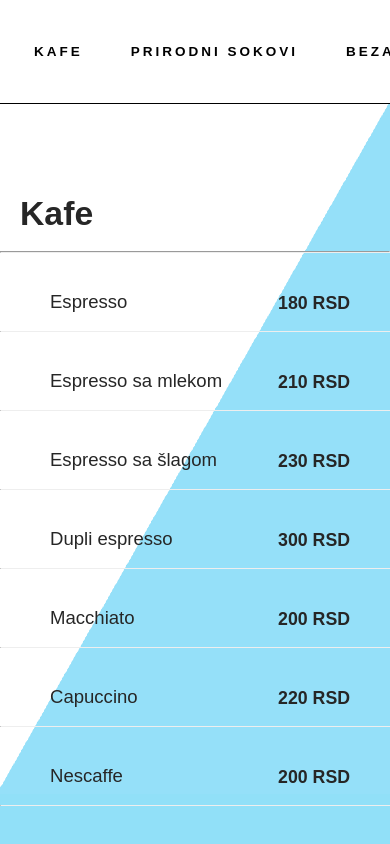
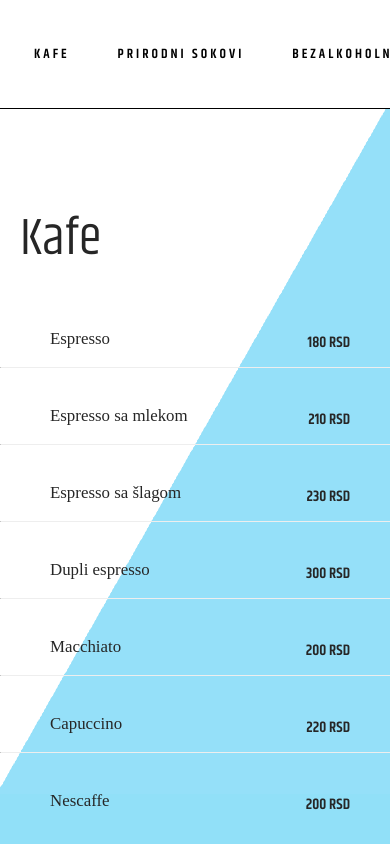
Before and after one commit to NoubisServices/Plazabar-menu, a plain HTML site: page index/index.html in a window 390 px wide. Drawn offline with Linux system fonts and the light colour scheme.

Commit message:
Latest version

```diff
--- a/Pages/homeClickScreen.html
+++ b/index/index.html
@@ -1,9 +1,20 @@
 <!DOCTYPE html>
 <html>
   <head>
-    <link rel="stylesheet" href="stylesClick.css" />
+
     <title>Page Title</title>
     <meta name="viewport" content="width=device-width, initial-scale=1">
+    <link href="https://fonts.googleapis.com/css2?family=Roboto:wght@400;700&display=swap" rel="stylesheet">
+
+    <!-- Google Fonts -->
+    <link rel="preconnect" href="https://fonts.googleapis.com">
+    <link rel="preconnect" href="https://fonts.gstatic.com" crossorigin>
+    <link href="https://fonts.googleapis.com/css2?family=Khand:wght@300;400;500;600;700&display=swap" rel="stylesheet">
+    <link rel="preconnect" href="https://fonts.googleapis.com">
+    <link rel="preconnect" href="https://fonts.gstatic.com" crossorigin>
+    <link href="https://fonts.googleapis.com/css2?family=Gloria+Hallelujah&display=swap" rel="stylesheet">
+
+    <link rel="stylesheet" href="../style/style.css" />
   </head>
 
   <body>
@@ -541,145 +552,7 @@
     </div>
 
 
-      <!-- <div id="Pizza">
-        <p class="Naslov">Pizza</p>
-        <hr class="lineCategory" />
 
-        <div class="borderClass">
-          <div class="parentHrana">
-            <div class="childName">
-              <p>Sa pečurkama</p>
-            </div>
-            <div class="childSize">
-              <p>(32cm)</p>
-              <p>(52cm)</p>
-            </div>
-            <div class="childCost">
-              <p>880 RSD</p>
-              <p>1800 RSD</p>
-            </div>
-          </div>
-          <div class="Opis">
-            <p>
-              (kečap,šunka,sir,pečurke,masline)<br />
-              ketchup,ham,cheese,mushrooms,olivas
-            </p>
-          </div>
-        </div>
-
-        <div class="borderClass">
-          <div class="parentHrana">
-            <div class="childName">
-              <p>Mešana</p>
-            </div>
-            <div class="childSize">
-              <p>(32cm)</p>
-              <p>(52cm)</p>
-            </div>
-            <div class="childCost">
-              <p>940 RSD</p>
-              <p>1850 RSD</p>
-            </div>
-          </div>
-          <div class="Opis">
-            <p>
-              (kečap,šunka,sir,pečurke,paprika)<br />
-              ketchup,ham,cheese,mushrooms,pepper
-            </p>
-          </div>
-        </div>
-
-        <div class="borderClass">
-          <div class="parentHrana">
-            <div class="childName">
-              <p>Domaća</p>
-            </div>
-            <div class="childSize">
-              <p>(32cm)</p>
-              <p>(52cm)</p>
-            </div>
-            <div class="childCost">
-              <p>930 RSD</p>
-              <p>1830 RSD</p>
-            </div>
-          </div>
-          <div class="Opis">
-            <p>
-              (kečap,šunka,sir,jaje,paprika,crni luk,pavlaka)<br />
-              ketchup,ham,cheese,egg,pepper,onion, sour cream
-            </p>
-          </div>
-        </div>
-
-        <div class="borderClass">
-          <div class="parentHrana">
-            <div class="childName">
-              <p>Gurmanska</p>
-            </div>
-            <div class="childSize">
-              <p>(32cm)</p>
-              <p>(52cm)</p>
-            </div>
-            <div class="childCost">
-              <p>980 RSD</p>
-              <p>2050 RSD</p>
-            </div>
-          </div>
-          <div class="Opis">
-            <p>
-              (kečap,šunka,kulen, dimnjeni vrat,sir,jaje,)<br />
-              ketchup,ham,sausage, smoke spare ribs,egg
-            </p>
-          </div>
-        </div>
-
-        <div class="borderClass">
-          <div class="parentHrana">
-            <div class="childName">
-              <p>Sa tunjevinom</p>
-            </div>
-            <div class="childSize">
-              <p>(32cm)</p>
-              <p>(52cm)</p>
-            </div>
-            <div class="childCost">
-              <p>980 RSD</p>
-              <p>1980 RSD</p>
-            </div>
-          </div>
-          <div class="Opis">
-            <p>
-              (kečap,šunka,sir,tunjevina, luk)<br />
-              ketchup,ham,cheese,tuna,garlic
-            </p>
-          </div>
-        </div>
-
-        <div class="borderClass">
-          <div class="parentHrana">
-            <div class="childName">
-              <p>Vegeterijana</p>
-            </div>
-            <div class="childSize">
-              <p>(32cm)</p>
-              <p>(52cm)</p>
-            </div>
-            <div class="childCost">
-              <p>950 RSD</p>
-              <p>1890 RSD</p>
-            </div>
-          </div>
-          <div class="Opis">
-            <p>
-              (paradajz sos,mozzarela,kukuruz,pečurke, masline,paprika,
-              origano)<br />
-              ketchup,cheese,sweet corn,mushrooms,pepper
-            </p>
-          </div>
-        </div>
-
-        <hr class="lineCategory" />
-      </div> -->
 
       <div id="Sendvici">
         <p class="Naslov">Sendviči</p>
@@ -783,9 +656,6 @@
         <hr class="line" />
         <hr class="lineCategory" />
       </div>
-
-
-
       <script>
         let array = [
   "Kafe",
@@ -838,6 +708,7 @@
   x1.style.backgroundColor = "black";
   x1.style.color = "white";
 }
+
       </script>
   </body>
 </html>
--- a/Pages/stylesClick.css
+++ b/style/style.css
@@ -18,7 +18,8 @@ div.scrollmenu {
     gap: 20px;
     padding: 30px 0px 30px 20px;
     text-transform: uppercase;
-    font-family: Arial, Helvetica, sans-serif;
+    font-family: "Khand";
+    /* font-family: Arial, Helvetica, sans-serif; */
   }
 }
 
@@ -35,14 +36,16 @@ html {
 /* Link styles inside scrollmenu */
 div.scrollmenu a {
   display: inline-block;
-  font-size: 3vh;
-  background-color: rgb(148, 217, 231);
-  color: rgb(0, 0, 0);
-  font-weight: bold;
+  font-size: 1.6vh;
+  background-color: rgba(220, 19, 19, 0) !important;
+  color: rgb(0, 0, 0) !important;
+  font-weight: 600;
+  letter-spacing: 3px;
   text-align: center;
   padding: 14px;
   text-decoration: none;
-  border-radius: 40px;
+  border-radius: 100px;
+  transition: background-color 0.3s, border-radius 0.3s, color 0.3s; /* Add transition for smooth effect */
 }
 
 /* Link sstules inside scrollmenu (mobile) */
@@ -57,7 +60,7 @@ div.scrollmenu a {
     text-align: center;
     padding: 14px;
     text-decoration: none;
-    border-radius: 10px;
+    border-radius: 100px;
     transition: background-color 0.3s, border-radius 0.3s, color 0.3s; /* Add transition for smooth effect */
   }
 
@@ -121,15 +124,13 @@ body .content {
   border-width: 1;
   color: rgba(128, 128, 128, 0.002);
   background-color: rgb(12, 2, 162);
+  display: none;
 }
 
 /* Category line styles (mobile) */
 @media only screen and (max-width: 768px) {
   .lineCategory {
-    height: 0px;
-    border-width: 1;
-    color: rgba(0, 0, 0, 0);
-    background-color: rgba(180, 179, 197, 0);
+    display: none;
   }
 }
 
@@ -140,28 +141,45 @@ body .content {
 
 /* Title styles */
 .Naslov {
-  font-size: 4vh;
-  font-weight: bold;
-  color: #2301ab;
+  font-weight: 400;
+  margin-top: -10px;
+  margin-bottom: -30px;
+  padding: 100px 20px 40px 20px;
+  /* background-color: rgb(148, 217, 231); */
+  color: rgb(38, 38, 38);
+  /* font-family: Arial, Helvetica, sans-serif; */
+  font-family: "Khand";
+  font-size: 52px;
 }
 
 /* Title styles (mobile) */
 @media only screen and (max-width: 768px) {
   .Naslov {
+    font-weight: 400;
     margin-top: -10px;
     margin-bottom: -30px;
     padding: 100px 20px 40px 20px;
     /* background-color: rgb(148, 217, 231); */
     color: rgb(38, 38, 38);
-    font-family: Arial, Helvetica, sans-serif;
+    /* font-family: Arial, Helvetica, sans-serif; */
+    font-family: "Khand";
   }
 }
 
 /* Item styles */
 .Items {
-  font-weight: bold;
+  font-weight: 400;
   font-size: 2.8vh;
   font-family: cursive;
+  margin-top: -10px;
+  margin-bottom: -30px;
+  padding: 40px 40px 40px 50px;
+  /* font-family: Arial, Helvetica, sans-serif; */
+  font-family: "GloriaHallelujah";
+  font-size: 2vh;
+  color: rgb(38, 38, 38);
+  /* background-color: rgb(148, 217, 231); */
+  font-weight: 500;
 }
 
 /* Item styles (mobile) */
@@ -170,8 +188,9 @@ body .content {
     margin-top: -10px;
     margin-bottom: -30px;
     padding: 40px 40px 40px 50px;
-    font-family: Arial, Helvetica, sans-serif;
-    font-size: 2.2vh;
+    /* font-family: Arial, Helvetica, sans-serif; */
+    font-family: "GloriaHallelujah";
+    font-size: 2vh;
     color: rgb(38, 38, 38);
     /* background-color: rgb(148, 217, 231); */
     font-weight: 500;
@@ -184,14 +203,16 @@ body .content {
   float: right;
   font-size: 2.5vh;
   padding-top: 0.2vh;
+  font-family: "Khand";
 }
 
 /* Money styles (mobile) */
 @media only screen and (max-width: 768px) {
   .money {
     color: rgb(38, 38, 38);
-    font-size: 2.1vh;
+    font-size: 1.8vh;
     font-weight: 600;
+    font-family: "Khand";
   }
 }
 
```
Also changed, not shown: index/load.html (renamed from Pages/load.html, +4 -4 lines). Lines whose indentation alone changed are shown as unchanged.
